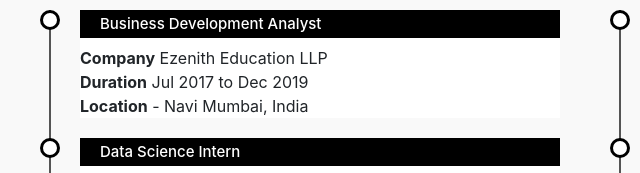
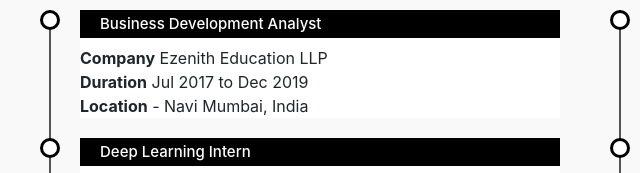
Before and after one commit to zeeshanmulla/zeeshanmulla.github.io, a plain HTML site: page index.html in a window 1280 px wide. Shown: the part 1580-1753 px from the top of the page, 65-705 px from the left. Drawn offline with nearby package versions, Linux system fonts and the light colour scheme; a script that the page names is missing.

Commit message:
Update index.html

```diff
--- a/index.html
+++ b/index.html
@@ -233,7 +233,7 @@ function myFunction() {
             </li>
 
             <li>
-                    <h4>Data Science Intern<br> </h4>
+                    <h4>Deep Learning Intern<br> </h4>
 
                     <b>Company</b> iNeuron Intelligence Pvt Ltd<br>
                     <b>Duration</b> May 2021 to Present<br>
```
